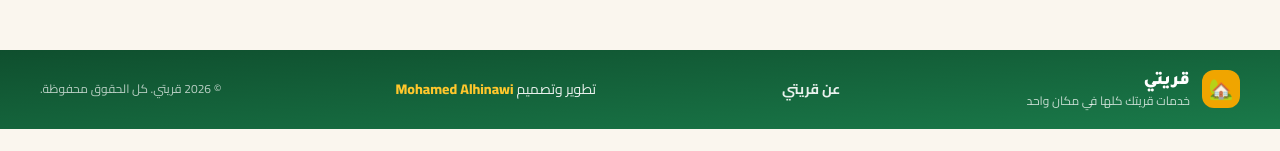
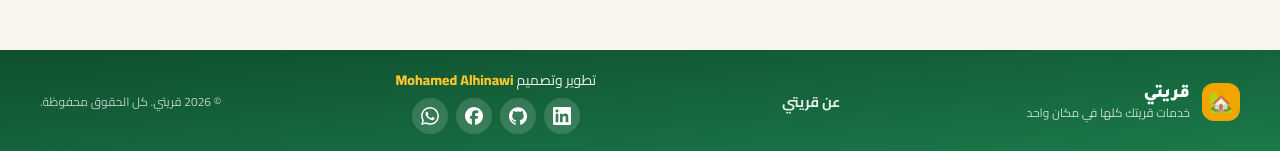
Before and after one commit to alhinawi/qaryaty-smart-village, a React (Vite) app: page / in a window 1280 px wide. Shown: the part 1813-1964 px from the top of the page. Before the commit the page ends 1942 px from the top, so only its background shows below. Built offline with nearby package versions, Linux system fonts and the light colour scheme; no server answers; the database is empty.

Commit message:
feat(about,footer): developer contact links (LinkedIn, GitHub, Facebook, WhatsApp) next to the developer credit on the About page and the desktop footer; links in src/config/developer.ts, open in a new tab, labelled for screen readers

```diff
--- /dev/null
+++ b/src/components/layout/DeveloperLinks.tsx
@@ -0,0 +1,67 @@
+// ─── Imports
+import { DEVELOPER_LINKS, type DeveloperLinkId } from '@/config/developer';
+
+// ─── Brand icons (Simple Icons, 24×24)
+
+const ICON_PATHS: Record<DeveloperLinkId, string> = {
+  linkedin:
+    'M20.447 20.452h-3.554v-5.569c0-1.328-.027-3.037-1.852-3.037-1.853 0-2.136 1.445-2.136 2.939v5.667H9.351V9h3.414v1.561h.046c.477-.9 1.637-1.85 3.37-1.85 3.601 0 4.267 2.37 4.267 5.455v6.286zM5.337 7.433c-1.144 0-2.063-.926-2.063-2.065 0-1.138.92-2.063 2.063-2.063 1.14 0 2.064.925 2.064 2.063 0 1.139-.925 2.065-2.064 2.065zm1.782 13.019H3.555V9h3.564v11.452zM22.225 0H1.771C.792 0 0 .774 0 1.729v20.542C0 23.227.792 24 1.771 24h20.451C23.2 24 24 23.227 24 22.271V1.729C24 .774 23.2 0 22.222 0h.003z',
+  github:
+    'M12 .297c-6.63 0-12 5.373-12 12 0 5.303 3.438 9.8 8.205 11.385.6.113.82-.258.82-.577 0-.285-.01-1.04-.015-2.04-3.338.724-4.042-1.61-4.042-1.61C4.422 18.07 3.633 17.7 3.633 17.7c-1.087-.744.084-.729.084-.729 1.205.084 1.838 1.236 1.838 1.236 1.07 1.835 2.809 1.305 3.495.998.108-.776.417-1.305.76-1.605-2.665-.3-5.466-1.332-5.466-5.93 0-1.31.465-2.38 1.235-3.22-.135-.303-.54-1.523.105-3.176 0 0 1.005-.322 3.3 1.23.96-.267 1.98-.399 3-.405 1.02.006 2.04.138 3 .405 2.28-1.552 3.285-1.23 3.285-1.23.645 1.653.24 2.873.12 3.176.765.84 1.23 1.91 1.23 3.22 0 4.61-2.805 5.625-5.475 5.92.42.36.81 1.096.81 2.22 0 1.606-.015 2.896-.015 3.286 0 .315.21.69.825.57C20.565 22.092 24 17.592 24 12.297c0-6.627-5.373-12-12-12',
+  facebook:
+    'M9.101 23.691v-7.98H6.627v-3.667h2.474v-1.58c0-4.085 1.848-5.978 5.858-5.978.401 0 .955.042 1.468.103a8.68 8.68 0 0 1 1.141.195v3.325a8.623 8.623 0 0 0-.653-.036 26.805 26.805 0 0 0-.733-.009c-.707 0-1.259.096-1.675.309a1.686 1.686 0 0 0-.679.622c-.258.42-.374.995-.374 1.752v1.297h3.919l-.386 2.103-.287 1.564h-3.246v8.245C19.396 23.238 24 18.179 24 12.044c0-6.627-5.373-12-12-12s-12 5.373-12 12c0 5.628 3.874 10.35 9.101 11.647Z',
+  whatsapp:
+    'M17.472 14.382c-.297-.149-1.758-.867-2.03-.967-.273-.099-.471-.148-.67.15-.197.297-.767.966-.94 1.164-.173.199-.347.223-.644.075-.297-.15-1.255-.463-2.39-1.475-.883-.788-1.48-1.761-1.653-2.059-.173-.297-.018-.458.13-.606.134-.133.298-.347.446-.52.149-.174.198-.298.298-.497.099-.198.05-.371-.025-.52-.075-.149-.669-1.612-.916-2.207-.242-.579-.487-.5-.669-.51-.173-.008-.371-.01-.57-.01-.198 0-.52.074-.792.372-.272.297-1.04 1.016-1.04 2.479 0 1.462 1.065 2.875 1.213 3.074.149.198 2.096 3.2 5.077 4.487.709.306 1.262.489 1.694.625.712.227 1.36.195 1.871.118.571-.085 1.758-.719 2.006-1.413.248-.694.248-1.289.173-1.413-.074-.124-.272-.198-.57-.347m-5.421 7.403h-.004a9.87 9.87 0 01-5.031-1.378l-.361-.214-3.741.982.998-3.648-.235-.374a9.86 9.86 0 01-1.51-5.26c.001-5.45 4.436-9.884 9.888-9.884 2.64 0 5.122 1.03 6.988 2.898a9.825 9.825 0 012.893 6.994c-.003 5.45-4.437 9.884-9.885 9.884m8.413-18.297A11.815 11.815 0 0012.05 0C5.495 0 .16 5.335.157 11.892c0 2.096.547 4.142 1.588 5.945L.057 24l6.305-1.654a11.882 11.882 0 005.683 1.448h.005c6.554 0 11.89-5.335 11.893-11.893a11.821 11.821 0 00-3.48-8.413Z',
+};
+
+/** Brand colour per network, used on light backgrounds */
+const BRAND_COLOR: Record<DeveloperLinkId, string> = {
+  linkedin: 'text-[#0A66C2]',
+  github: 'text-[#181717]',
+  facebook: 'text-[#0866FF]',
+  whatsapp: 'text-[#25D366]',
+};
+
+// ─── Component
+
+interface DeveloperLinksProps {
+  /** `onDark` for the green footer, `onLight` for white cards */
+  tone?: 'onDark' | 'onLight';
+  className?: string;
+}
+
+/** LinkedIn, GitHub, Facebook and WhatsApp icons for the app's developer. Each opens in a new tab. */
+export function DeveloperLinks({ tone = 'onLight', className = '' }: DeveloperLinksProps) {
+  const onDark = tone === 'onDark';
+
+  return (
+    <ul className={`flex flex-wrap items-center gap-2 ${className}`} aria-label="تواصل مع المطوّر">
+      {DEVELOPER_LINKS.map((link) => (
+        <li key={link.id}>
+          <a
+            href={link.url}
+            target="_blank"
+            rel="noopener noreferrer"
+            aria-label={`${link.label} (بيفتح في صفحة جديدة)`}
+            title={link.label}
+            className={
+              onDark
+                ? 'flex items-center justify-center w-9 h-9 rounded-full bg-white/15 text-white transition-colors hover:bg-white hover:text-green-dark focus-visible:outline-2 focus-visible:outline-offset-2 focus-visible:outline-gold-light'
+                : `flex items-center justify-center w-11 h-11 rounded-full bg-cream ${BRAND_COLOR[link.id]} transition-transform duration-200 hover:scale-110 focus-visible:outline-2 focus-visible:outline-offset-2 focus-visible:outline-green`
+            }
+          >
+            <svg
+              viewBox="0 0 24 24"
+              className={onDark ? 'w-[18px] h-[18px]' : 'w-5 h-5'}
+              fill="currentColor"
+              aria-hidden="true"
+              focusable="false"
+            >
+              <path d={ICON_PATHS[link.id]} />
+            </svg>
+          </a>
+        </li>
+      ))}
+    </ul>
+  );
+}
--- a/src/components/layout/Footer.tsx
+++ b/src/components/layout/Footer.tsx
@@ -1,6 +1,7 @@
 // ─── Imports
 import { Link } from 'react-router';
 import { ROUTES } from '@/routes';
+import { DeveloperLinks } from './DeveloperLinks';
 
 // ─── Constants
 
@@ -43,13 +44,16 @@ export function Footer() {
           </Link>
         </nav>
 
-        {/* Developer */}
+        {/* Developer + contact links */}
+        <div className="flex flex-col items-center gap-2">
           <p className="text-sm text-white/90">
             تطوير وتصميم{' '}
             <span className="font-extrabold text-gold-light" dir="auto">
               {DEVELOPER_NAME}
             </span>
           </p>
+          <DeveloperLinks tone="onDark" className="justify-center" />
+        </div>
 
         {/* Copyright */}
         <p className="text-xs text-white/70" dir="rtl">
--- /dev/null
+++ b/src/config/developer.ts
@@ -0,0 +1,22 @@
+// ─── Developer contact links
+// Shown next to "تطوير وتصميم" in the desktop footer and on the About page.
+// Change a link here and both places update.
+
+export type DeveloperLinkId = 'linkedin' | 'github' | 'facebook' | 'whatsapp';
+
+export interface DeveloperLink {
+  id: DeveloperLinkId;
+  /** Name read by screen readers and shown as the tooltip */
+  label: string;
+  url: string;
+}
+
+/** WhatsApp number in international format, digits only (Egypt: 20 + the number without its leading 0) */
+export const DEVELOPER_WHATSAPP = '201028928248';
+
+export const DEVELOPER_LINKS: readonly DeveloperLink[] = [
+  { id: 'linkedin', label: 'LinkedIn', url: 'https://www.linkedin.com/in/hinawi' },
+  { id: 'github', label: 'GitHub', url: 'https://github.com/alhinawi' },
+  { id: 'facebook', label: 'Facebook', url: 'https://facebook.com/hinawi' },
+  { id: 'whatsapp', label: 'واتساب', url: `https://wa.me/${DEVELOPER_WHATSAPP}` },
+];
--- a/src/pages/About/index.tsx
+++ b/src/pages/About/index.tsx
@@ -3,6 +3,7 @@ import { useEffect } from 'react';
 import { Link } from 'react-router';
 import { ROUTES } from '@/routes';
 import { DEVELOPER_NAME } from '@/components/layout/Footer';
+import { DeveloperLinks } from '@/components/layout/DeveloperLinks';
 import { ONLINE_PAYMENTS_ENABLED } from '@/services/payments';
 
 // ─── Content
@@ -198,6 +199,7 @@ export default function AboutPage() {
           <p className="text-lg font-black text-green-dark" dir="auto">
             {DEVELOPER_NAME}
           </p>
+          <DeveloperLinks tone="onLight" className="mt-3" />
         </div>
         <Link
           to={ROUTES.home}
```
Also changed, not shown: 1 other file (tests, documents, lock files or other folders). Lines whose indentation alone changed are shown as unchanged.
